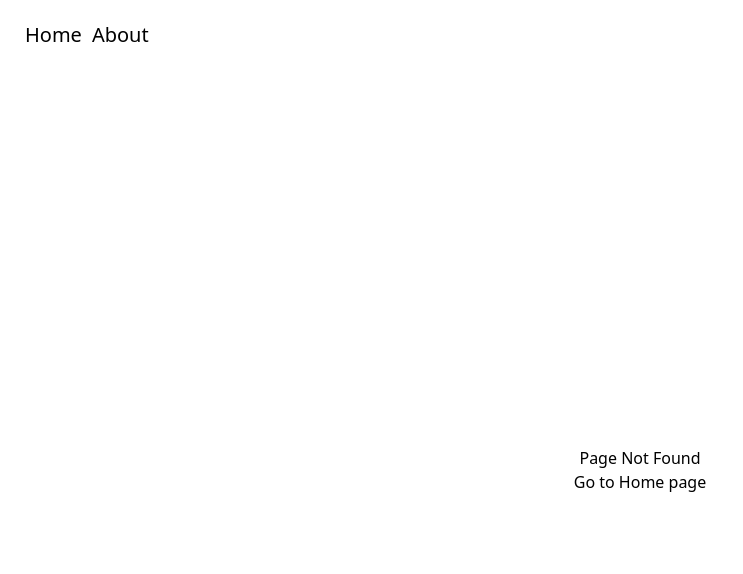
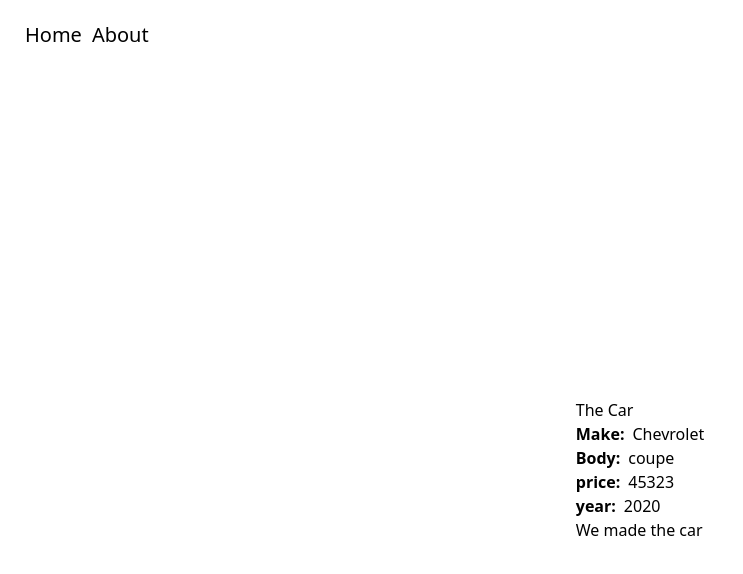
Before and after one commit to adaji025/vue-sidebar, a Vue app: page /car/1/manufacturer in a window 1280 px wide. Before the commit this address had no page. Shown: the top 574 px of the page, without its empty margins (0-743 px from the left). Built offline with nearby package versions, Linux system fonts and the light colour scheme.

Commit message:
implemented Nested route

```diff
--- a/src/views/CarView.vue
+++ b/src/views/CarView.vue
@@ -32,6 +32,7 @@ onBeforeMount(() => {
         <div class="font-bold">year:</div>
         <div>{{ car.year }}</div>
       </div>
+      <RouterView />
     </div>
 
     <div v-else>Car not found</div>
--- /dev/null
+++ b/src/views/DealerView.vue
@@ -0,0 +1,3 @@
+<template>
+    <div>0904 5556 777</div>
+</template>
--- /dev/null
+++ b/src/views/ManufacturerView.vue
@@ -0,0 +1,3 @@
+<template>
+    <div>We made the car</div>
+</template>
```
Also changed, not shown: src/router/index.js (+12 -0 lines).
